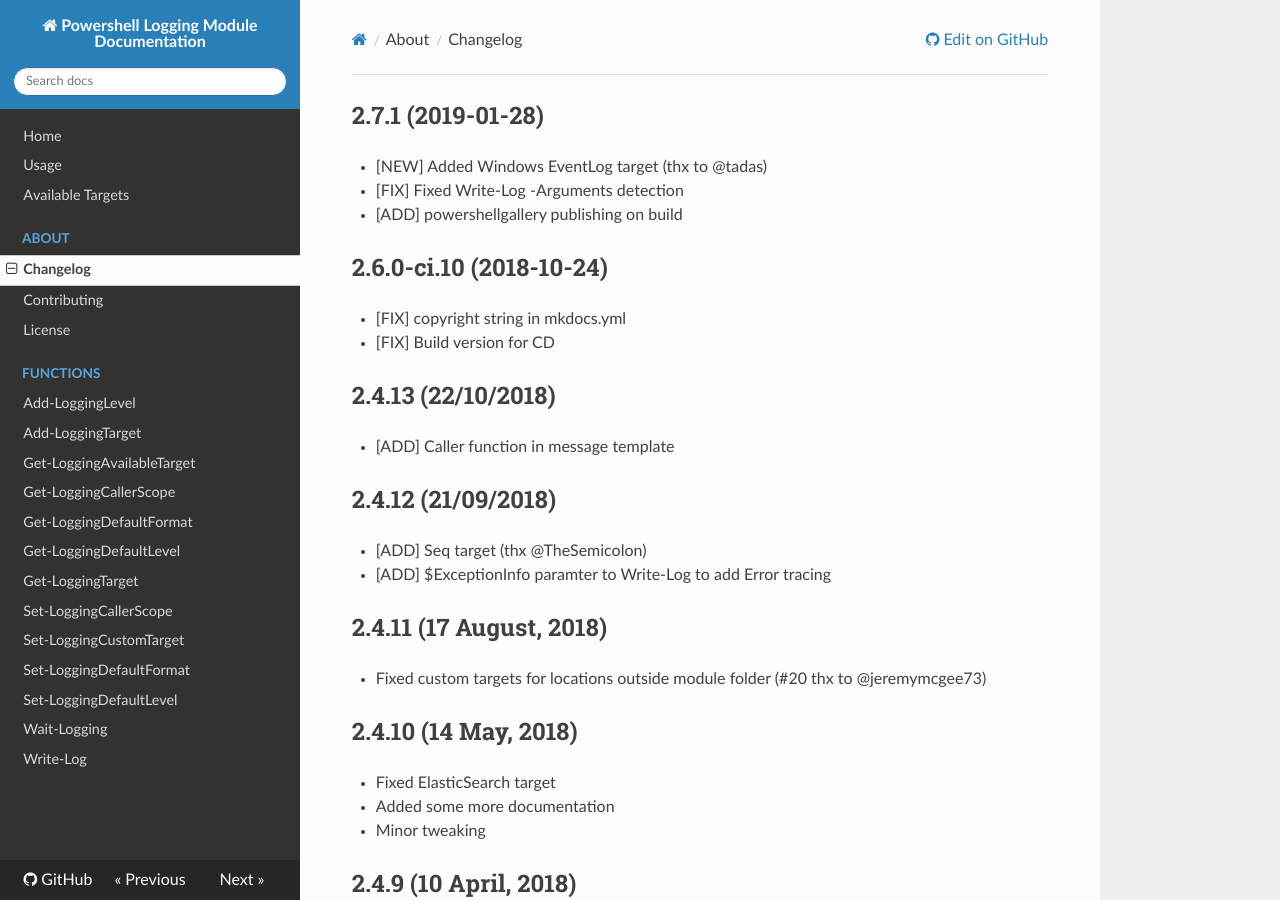
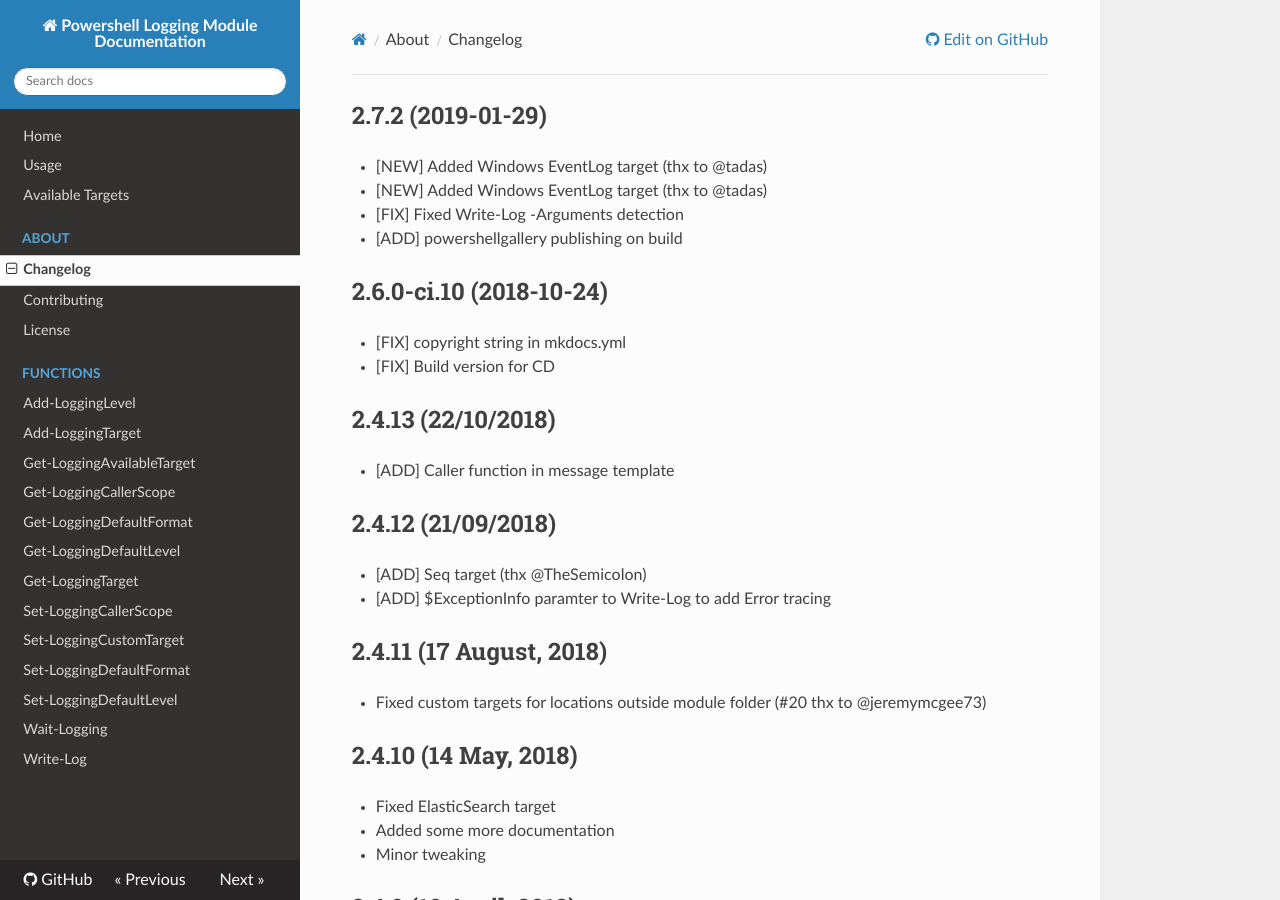
Before and after one commit to RootITUp/Logging, an MkDocs documentation site: the page built from docs/CHANGELOG.md, in a window 1280 px wide and 900 px high. Built offline with MkDocs 1.6.1, drawn with Linux system fonts in a browser that asks for light colours; nearby versions of some CDN libraries.

Commit message:
Create release 2.7.2 [skip ci]

```diff
--- a/docs/CHANGELOG.md
+++ b/docs/CHANGELOG.md
@@ -1,4 +1,7 @@
-## 2.7.1 (2019-01-28)
+## 2.7.2 (2019-01-29)
+
+- [NEW] Added Windows EventLog target (thx to @tadas)
+
 
 - [NEW] Added Windows EventLog target (thx to @tadas)
 
```
Also changed, not shown: 1 other file.
